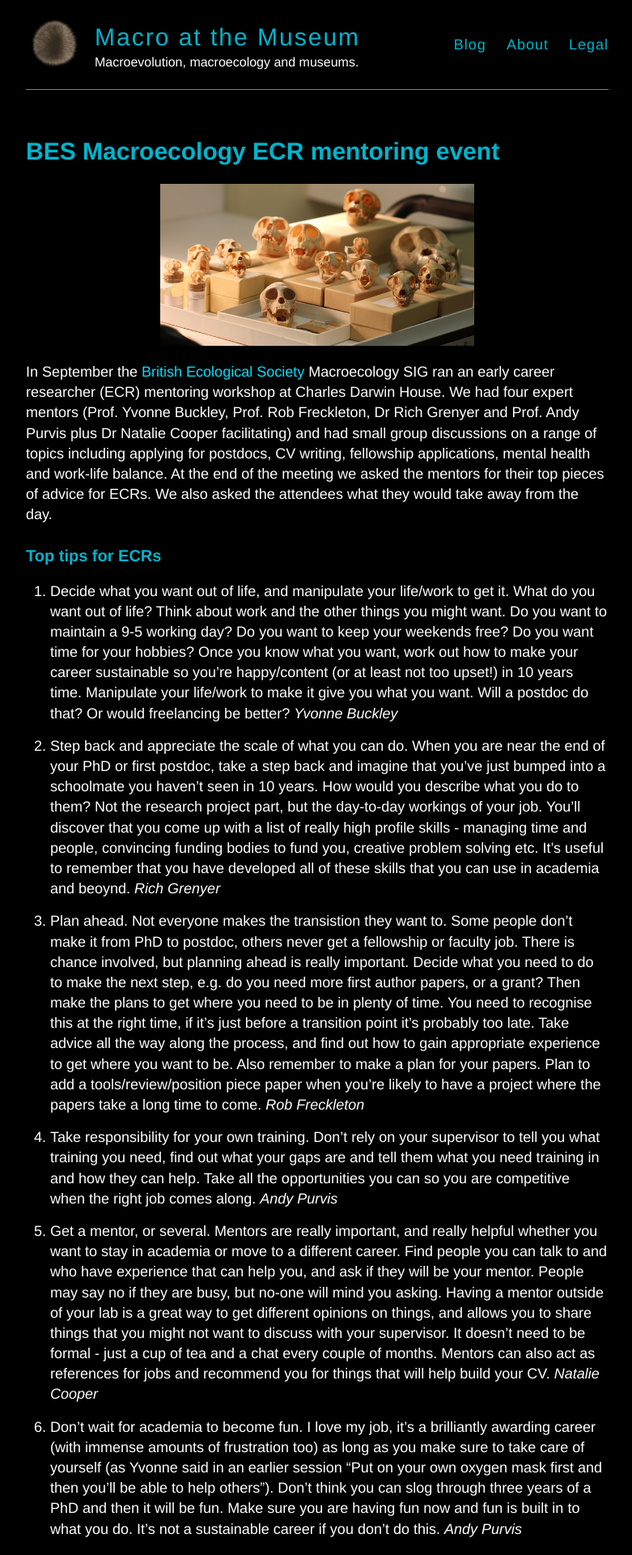
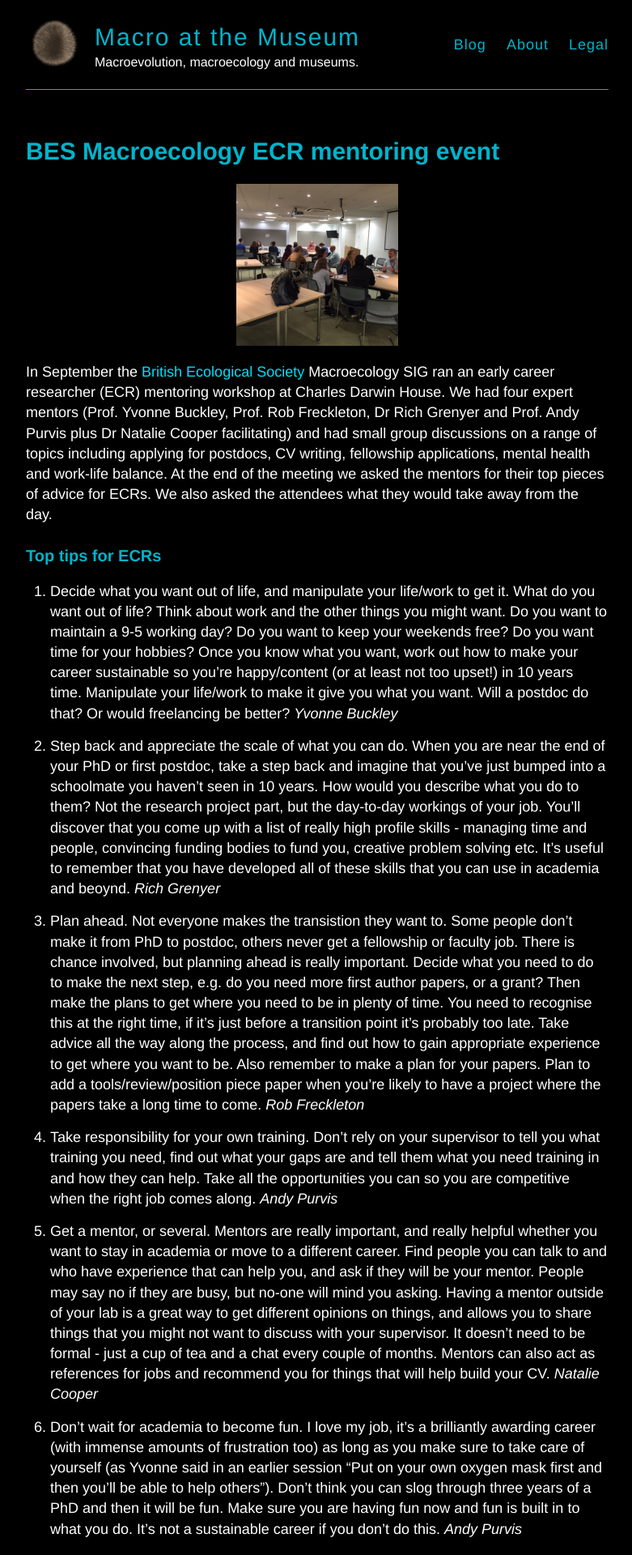
Before and after one commit to macromuseum/macromuseum.github.io, a Jekyll site: the page built from _posts/2016-10-27-ecr.md, in a window 1280 px wide. Shown: the top 1920 px of the page at 81% size, without its empty margins (248-1029 px from the left). Built offline with Jekyll 4.4.1, drawn with Linux system fonts in a browser that asks for light colours.

Commit message:
Add picture for ECR post

```diff
--- a/_posts/2016-10-27-ecr.md
+++ b/_posts/2016-10-27-ecr.md
@@ -3,7 +3,7 @@ layout: post
 title: BES Macroecology ECR mentoring event
 ---
 
-![headimg]({{ site.baseurl }}/images/PrimatesVar.JPG)
+![headimg]({{ site.baseurl }}/images/ecrevent.jpg)
 In September the [British Ecological Society](http://www.britishecologicalsociety.org/) Macroecology SIG ran an early career researcher (ECR) mentoring workshop at Charles Darwin House.
 We had four expert mentors (Prof. Yvonne Buckley, Prof. Rob Freckleton, Dr Rich Grenyer and Prof.
 Andy Purvis plus Dr Natalie Cooper facilitating) and had small group discussions on a range of topics including applying for postdocs, CV writing, fellowship applications, mental health and work-life balance.
```
Also changed, not shown: images/ecrevent.jpg (added).
